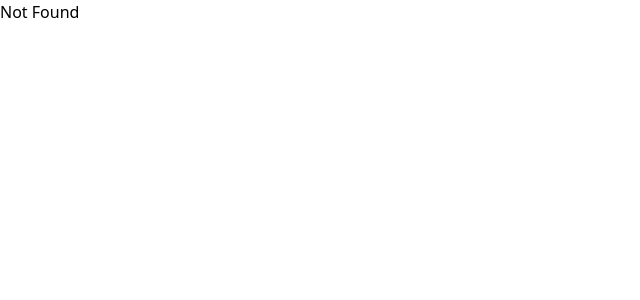
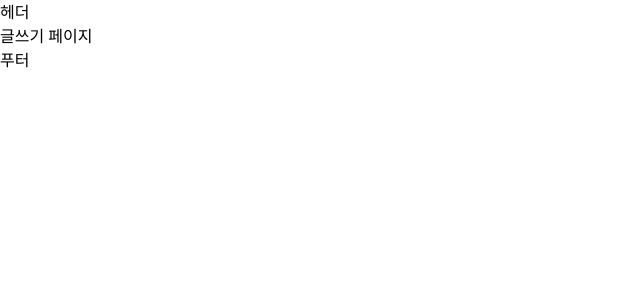
Before and after one commit to four-uncles/saramara-community-client, a React (Vite) app: page /write in a window 1280 px wide. Before the commit this address had no page. Shown: the top 300 px of the page, without its empty margins (0-640 px from the left). Built offline with nearby package versions, Linux system fonts and the light colour scheme.

Commit message:
feat: 라우터 설정

```diff
--- /dev/null
+++ b/src/constants/path.ts
@@ -0,0 +1,9 @@
+export const ROUTE_PATH = {
+  MAIN: '/',
+  SIGNUP: '/auth/signup',
+  LOGIN: '/auth/login',
+  POST_DETAIL: '/posts/:postId',
+  POST_WRITE: '/write',
+  ABOUT: '/about',
+  //   PROFILE: '/users/:userId',
+};
--- /dev/null
+++ b/src/pages/Layout.tsx
@@ -0,0 +1,13 @@
+import { Outlet } from 'react-router-dom';
+
+function Layout() {
+  return (
+    <div>
+      <header>헤더</header>
+      <Outlet />
+      <footer>푸터</footer>
+    </div>
+  );
+}
+
+export default Layout;
--- /dev/null
+++ b/src/pages/Login.tsx
@@ -0,0 +1,5 @@
+const Login = () => {
+  return <div>로그인 페이지</div>;
+};
+
+export default Login;
--- /dev/null
+++ b/src/pages/PostDetail.tsx
@@ -0,0 +1,5 @@
+const PostDetail = () => {
+  return <div>글 상세 페이지</div>;
+};
+
+export default PostDetail;
--- /dev/null
+++ b/src/pages/PostWrite.tsx
@@ -0,0 +1,5 @@
+const PostWrite = () => {
+  return <div>글쓰기 페이지</div>;
+};
+
+export default PostWrite;
--- /dev/null
+++ b/src/pages/SignUp.tsx
@@ -0,0 +1,5 @@
+const SignUp = () => {
+  return <div>회원가입 페이지</div>;
+};
+
+export default SignUp;
--- a/src/routes/index.tsx
+++ b/src/routes/index.tsx
@@ -1,11 +1,31 @@
 import NotFound from '@/pages/NotFound';
 import Main from '@/pages/Main';
+import Layout from '@/pages/Layout';
+import PostDetail from '@/pages/PostDetail';
+import PostWrite from '@/pages/PostWrite';
+import Login from '@/pages/Login';
+import SignUp from '@/pages/SignUp';
+import { ROUTE_PATH } from '@/constants/path.ts';
 
 const routes = [
   {
-    // element: <Layout />,
+    path: ROUTE_PATH.MAIN,
+    element: <Layout />,
     errorElement: <NotFound />,
-    children: [{ path: '/', element: <Main /> }],
+    children: [
+      { index: true, element: <Main /> },
+      { path: ROUTE_PATH.POST_DETAIL, element: <PostDetail /> },
+      { path: ROUTE_PATH.POST_WRITE, element: <PostWrite /> },
+    ],
+  },
+  {
+    path: ROUTE_PATH.LOGIN,
+    element: <Login />,
+  },
+
+  {
+    path: ROUTE_PATH.SIGNUP,
+    element: <SignUp />,
   },
 ];
 
```
